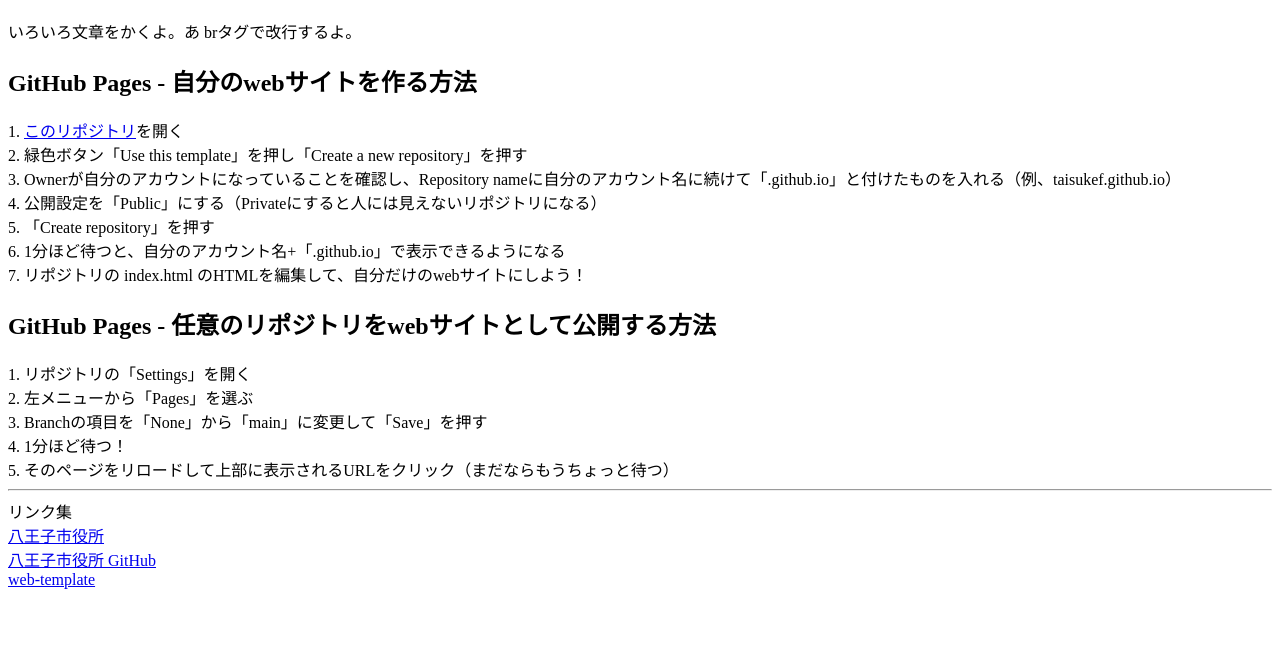
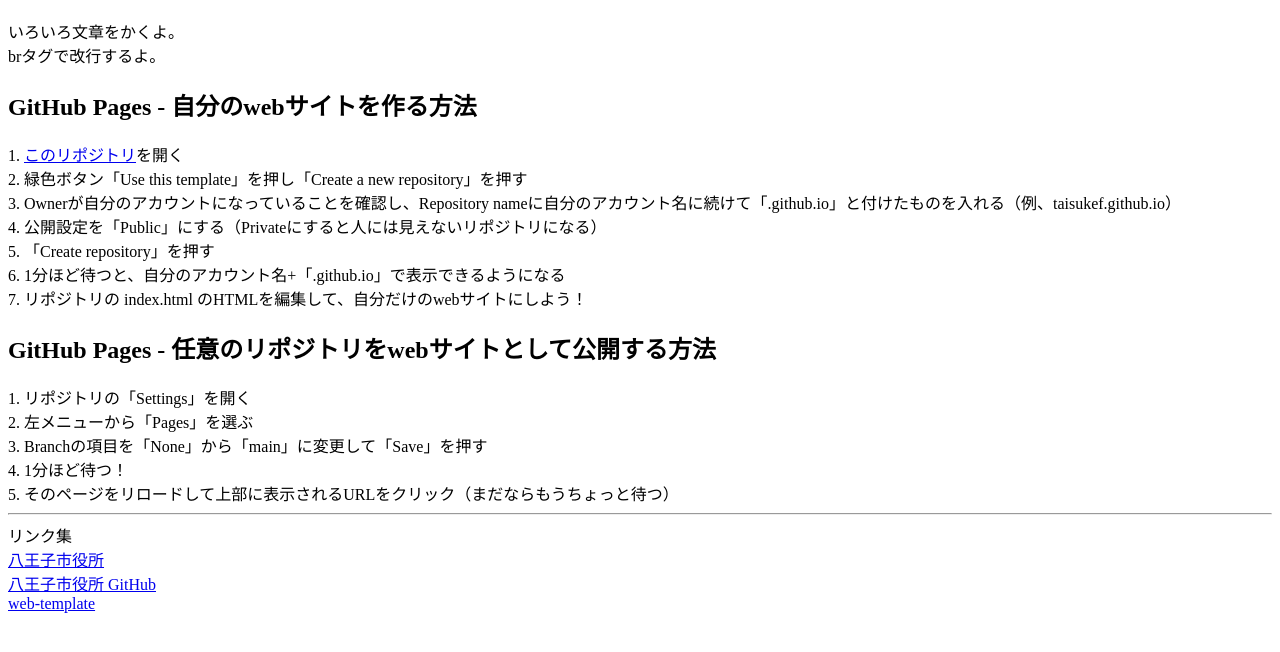
Before and after one commit to Lisa-World/Lisa-World.github.io, a plain HTML site: page index.html in a window 1280 px wide. Shown: the part 70-722 px from the top of the page. Drawn offline with Linux system fonts and the light colour scheme.

Commit message:
Update index.html

```diff
--- a/index.html
+++ b/index.html
@@ -3,7 +3,7 @@
 </head><body>
 
 <h1>ウェブサイト</h1>
-いろいろ文章をかくよ。あ
+いろいろ文章をかくよ。<br>
 brタグで改行するよ。<br>
 
 <h2>GitHub Pages - 自分のwebサイトを作る方法</h2>
```
